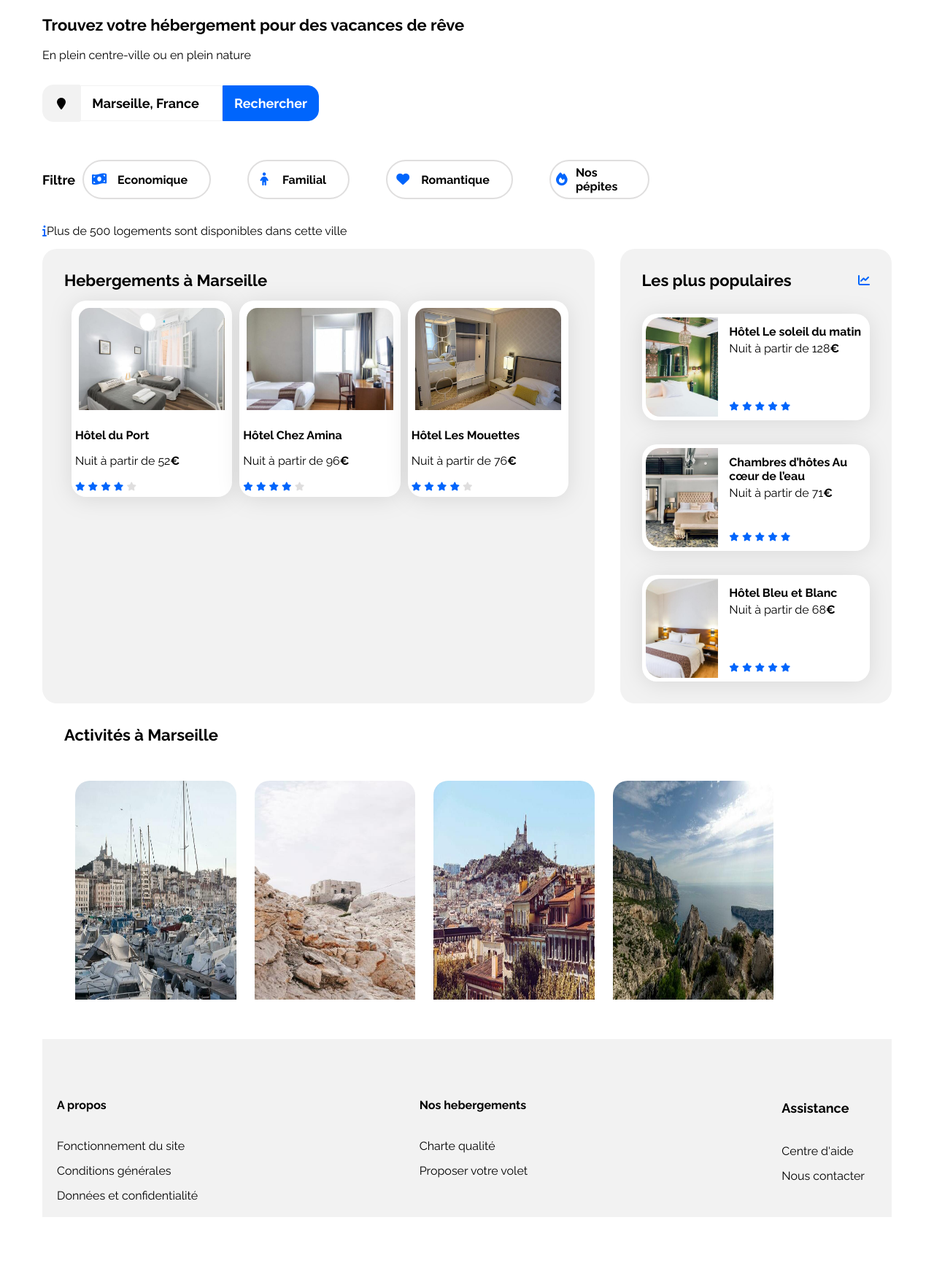
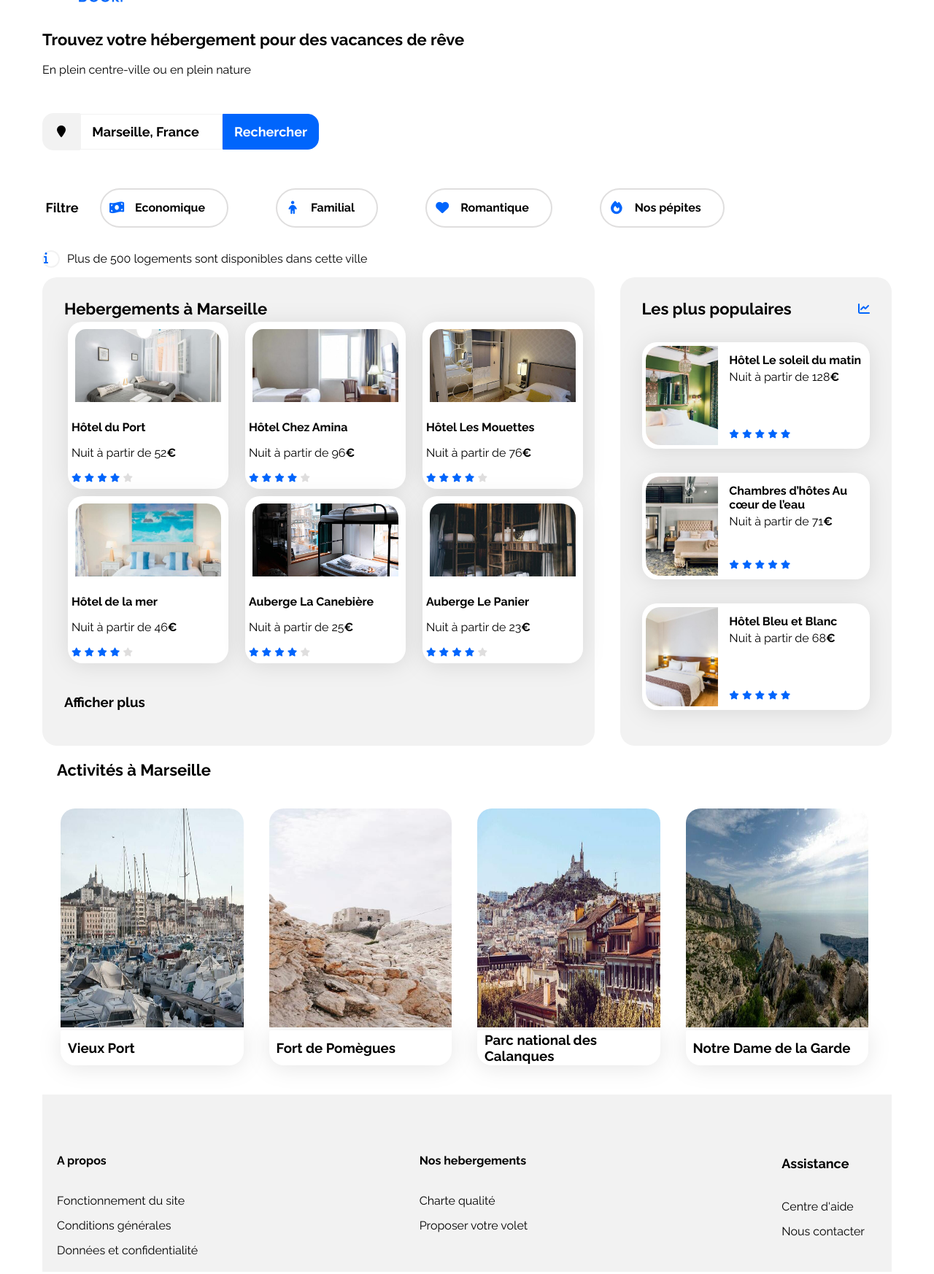
Before and after one commit to BINTOUSARR9/ProjetBooki, a plain HTML site: page index.html in a window 1280 px wide. Shown: the part 84-1830 px from the top of the page at 73% size. Before the commit the page ends 1760 px from the top, so only its background shows below. Drawn offline with Linux system fonts and the light colour scheme.

Commit message:
Version 22.05.2023

```diff
--- a/css/style.css
+++ b/css/style.css
@@ -115,9 +115,11 @@ body {
 
  /* EN TETE */
 header{
-    width: 1440px;
-    height: 79px;
-
+    width: 100%;
+    height: 49px;
+    display: flex;
+    justify-content: space-between;
+    margin-top: 30px
  }
 .logo{
     height: 19px;
@@ -125,20 +127,12 @@ header{
 }
 .menu {
     display: flex;
-    flex-direction: column;
-    align-items: center;
-    padding: 0px 50px;
+    flex-direction:row;
+    margin-top: 10px;
     gap: 68px;
-    position: absolute;
-    height: 35px;
-    right: 0px;
-    top: 0px;
+   justify-content: space-between;
 }
-ul li{
-    display: inline-block;
-    margin-left: 10px;
-    justify-content:flex-end;
-}
+
 .nav{
     text-decoration: none;
     font-size: 16px;
@@ -147,8 +141,11 @@ ul li{
     padding-top: 14px;
 }
 .nav:hover{
-    border-top: 4px solid blue;
+    border-top: 2px solid blue;
     color : var(--main-color);
+}
+.headline{
+    margin-top: 10px;
 }
  /* FIN EN TETE */
 
@@ -251,7 +248,7 @@ border: 0px;
     display: flex;
     flex-direction: row;
     align-items: center;
-    width: 758px;
+    gap: 15px;
     height: 90px;
 }
 .filtreicon{
@@ -309,7 +306,11 @@ border: 0px;
     color: #000000;
 }
 .iconbarre{
-color: #0065FC;
+    color: #0065FC;
+    border: #F2F2F2 solid 2px;
+    border-radius: 190px;
+    height: 20px;
+    width: 20px;
 }
 /* FIN BARRE DINFOS*/
 
@@ -322,21 +323,24 @@ width: 65%;
 }
 .boxcontainer{
     display:flex;
-    flex-direction: row;
+    flex-direction:row;
     align-items:center;
     padding: 5px;
-    gap: 0px;
-     width:2px;
-     padding-left: 10px;
-    margin-right: 5px;
-
+   gap: 23px;
 }
 .rectangleimg{
     box-sizing: border-box;
-    width: 210.33px;
-    height: 150px;
+    width: 210px;
+    height: 0px;
     border: 5px solid #FFFFFF;
     border-radius: 20px 20px 0px 0px;
+    object-fit: cover;
+}
+
+.img{
+    object-fit: cover;
+    height: 110px;
+    border-radius: 20px 25px 0 0;
 }
 .colorgrey{
 color: #dfdede;
@@ -358,6 +362,15 @@ color: #dfdede;
     font-size: 22px;
 }
 
+.texte1{
+text-decoration: none;
+font-weight: 700;
+font-size: 18;
+margin-left: 10px;
+color: #000000;
+
+}
+
 /* FIN SECTION HEBERGEMENT*/
 
 
@@ -368,10 +381,10 @@ color: #dfdede;
     flex-direction: row;
     align-items:center;
     padding: 5px;
-    gap: 10px;
+    gap: 30px;
 }
 .imgactivite{
-    width: 220.5px;
+    width: 250.5px;
     height: 300px;
     border-radius: 20px 20px 0px 0px;
 }
@@ -379,8 +392,8 @@ color: #dfdede;
 display: flex;
 flex-direction: column;
 align-items: flex-start;
-padding: 30px;
-gap: 30px;
+padding: 20px;
+gap: 20px;
 }
 .section-title {
     margin: 0;
@@ -390,8 +403,28 @@ gap: 30px;
         transform: scale(1.03);
       }
 
-
-
+.card1{
+    display: flex;
+    flex-direction: column;
+    justify-content: center;
+    align-items: flex-start;
+    height: 48px;
+    background: #ffffff;
+    border-radius: 3px 0px 20px 20px;
+    filter: drop-shadow(0px 3px 15px rgba(0, 0, 0, 0.1));
+}
+.texte2{
+    text-decoration: none;
+    font-weight: 700;
+    font-size: 16;
+    margin-left: 10px;
+    color: #000000;
+    text-decoration: none;
+}
+.none{
+text-decoration: none;
+}
+/* FIN SECTION ACTIVITE*/
 
 
 
--- a/index.html
+++ b/index.html
@@ -15,26 +15,23 @@
     <link rel="stylesheet" href="./css/style.css">
 </head>
 
+<div class="main-container">
+
 <body>
-    <div class="main-container">
 
         <header>
             <img src="./images/logo/Booki.png" alt="logobooki" class="logo">
               <nav class="menu">
-            <ul>
-                <li> <a class="nav" href="#sectionhebergements">Hebergements </a></li>
-                <li> <a class="nav" href="#sectionactivites">Activités</a></li>
-            </ul>
+               <a class="nav" href="#sectionhebergements">Hebergements </a>
+                <a class="nav" href="#sectionactivites">Activités</a>
             </nav>
         </header>
 
-
-
-        <section class="infogroup">
-        <header >
-            <h1 class="headline tittle1"> Trouvez votre hébergement pour des vacances de rêve</h1>
+        <section class="infogroup headline">
+            <div class="headline">
+            <h1 class="tittle1"> Trouvez votre hébergement pour des vacances de rêve</h1>
              <p>En plein centre-ville ou en plein nature</p>
-        </header>
+            </div>
     <form class="formsearchbar" action="" method="get">
              <i class="fa fa-map-marker rectangle icon" aria-hidden="true"></i>
              <input class="searchbar1" type="search" id="search" name="Rechercher" value="Marseille, France">
@@ -51,7 +48,8 @@
 
 
         <section class="infosbar">
-        <h2 class="textinfosbar"> <i class="fas fa-info iconbarre"></i>Plus de 500 logements sont disponibles dans cette ville</h2>
+            <i class=" fas fa-info iconbarre"></i>
+        <h2 class="textinfosbar">Plus de 500 logements sont disponibles dans cette ville</h2>
         </section>
 
 
@@ -59,10 +57,12 @@
 
             <div class="hebergements-and-populaires">
                 <section class="hebergements" id="sectionhebergements">
+
                     <h2 class="section-title" > Hebergements à Marseille </h2>
+
 					<div class="boxcontainer">
                         <article class="card survol">
-                            <a href="images/hebergements/fred-kleber.jpg"><img src="images/hebergements/fred-kleber.jpg" alt="Hotel du port" title="VOIR" class="rectangleimg"></a>
+                            <a href="images/hebergements/fred-kleber.jpg"><img src="images/hebergements/fred-kleber.jpg" alt="Hotel du port" title="VOIR" class="rectangleimg img"></a>
                         <div class="card-content">
                           <h3 class="card-title">Hôtel du Port</h3>
                           <p class="card-subtitle">Nuit à partir de 52<span class="euro">€</span></p>
@@ -76,9 +76,9 @@
                         </div>
                         </article>
 
-                    <div class="boxcontainer">
+
                         <article class="card survol">
-                            <a href="images/hebergements/febrian-zakaria.jpg"><img src="images/hebergements/febrian-zakaria.jpg" alt="Hotel chez amina" title="VOIR" class="rectangleimg"></a>
+                            <a href="images/hebergements/febrian-zakaria.jpg"><img src="images/hebergements/febrian-zakaria.jpg" alt="Hotel chez amina" title="VOIR" class="rectangleimg img"></a>
                         <div class="card-content">
                             <h3 class="card-title">Hôtel Chez Amina</h3>
                             <p class="card-subtitle">Nuit à partir de 96<span class="euro">€</span></p>
@@ -92,9 +92,9 @@
                         </div>
                         </article>
 
-                        <div class="boxcontainer">
+
                             <article class="card survol">
-                                <a href="images/hebergements/reisetopia.jpg"><img src="images/hebergements/reisetopia.jpg" alt="Hotel les mouettes" title="VOIR" class="rectangleimg"></a>
+                                <a href="images/hebergements/reisetopia.jpg"><img src="images/hebergements/reisetopia.jpg" alt="Hotel les mouettes" title="VOIR" class="rectangleimg img"></a>
                             <div class="card-content">
                                 <h3 class="card-title">Hôtel Les Mouettes</h3>
                                 <p class="card-subtitle">Nuit à partir de 76<span class="euro">€</span></p>
@@ -107,7 +107,55 @@
                                 <i class="fa-xs fa-solid fa-star colorgrey" aria-hidden="true"></i>
                             </div>
                             </article>
-                    </div>
+                       </div>
+
+                        <div class="boxcontainer">
+                            <article class="card survol">
+                                <a href="images/hebergements/annie-spratt.jpg"><img src="images/hebergements/annie-spratt.jpg" alt="Hotel de la mer" title="VOIR" class="rectangleimg img"></a>
+                            <div class="card-content">
+                                <h3 class="card-title">Hôtel de la mer</h3>
+                                <p class="card-subtitle">Nuit à partir de 46<span class="euro">€</span></p>
+                            </div>
+                            <div class="card-rating">
+                                <i class="fa-xs fa-solid fa-star" aria-hidden="true"></i>
+                                <i class="fa-xs fa-solid fa-star" aria-hidden="true"></i>
+                                <i class="fa-xs fa-solid fa-star" aria-hidden="true"></i>
+                                <i class="fa-xs fa-solid fa-star" aria-hidden="true"></i>
+                                <i class="fa-xs fa-solid fa-star colorgrey" aria-hidden="true"></i>
+                            </div>
+                            </article>
+
+                            <article class="card survol">
+                                <a href="images/hebergements/marcus-loke.jpg"><img src="images/hebergements/marcus-loke.jpg" alt="Auberge la Canebière" title="VOIR" class="rectangleimg img"></a>
+                            <div class="card-content">
+                                <h3 class="card-title">Auberge La Canebière </h3>
+                                <p class="card-subtitle">Nuit à partir de 25<span class="euro">€</span></p>
+                            </div>
+                            <div class="card-rating">
+                                <i class="fa-xs fa-solid fa-star" aria-hidden="true"></i>
+                                <i class="fa-xs fa-solid fa-star" aria-hidden="true"></i>
+                                <i class="fa-xs fa-solid fa-star" aria-hidden="true"></i>
+                                <i class="fa-xs fa-solid fa-star" aria-hidden="true"></i>
+                                <i class="fa-xs fa-solid fa-star colorgrey" aria-hidden="true"></i>
+                            </div>
+                            </article>
+                               <article class="card survol">
+                                <a href="images/hebergements/nicate-lee.jpg"><img src="images/hebergements/nicate-lee.jpg" alt="Auberge le Panier" title="VOIR" class="rectangleimg img"></a>
+                            <div class="card-content">
+                                <h3 class="card-title">Auberge Le Panier</h3>
+                                <p class="card-subtitle">Nuit à partir de 23<span class="euro">€</span></p>
+                            </div>
+                            <div class="card-rating">
+                                <i class="fa-xs fa-solid fa-star" aria-hidden="true"></i>
+                                <i class="fa-xs fa-solid fa-star" aria-hidden="true"></i>
+                                <i class="fa-xs fa-solid fa-star" aria-hidden="true"></i>
+                                <i class="fa-xs fa-solid fa-star" aria-hidden="true"></i>
+                                <i class="fa-xs fa-solid fa-star colorgrey" aria-hidden="true"></i>
+                            </div>
+                            </article>
+                        </div>
+                        <a class="texte1" href="#"><h3>Afficher plus </h3></a>
+
                 </section>
 
                 <section class="populaires">
@@ -175,21 +223,30 @@
             <section class="activitemarseille" id="sectionactivites">
               <h2 class="section-title"> Activités à Marseille</h2>
               <div class="boxcontainer2">
-                <a class="boxactivites" href="#"></a>
-               <a href="#"><img src="./images/activites/reno-laithienne.jpg" alt="activite marseille" class="imgactivite survol"></a>
+                <article>
+                <a href="#"><img src="./images/activites/reno-laithienne.jpg" alt="activite marseille" class="imgactivite survol"></a>
+                <a href="#"class="card1 none survol"><h3 class="texte2">Vieux Port</h3></a>
+            </article>
 
                 <div class="boxcontainer2">
-                  <a class="boxactivites" href="#"></a>
+                    <article>
                   <a href="#"><img src="./images/activites/paul-hermann.jpg" alt="activite marseille" class="imgactivite survol " ></a>
+                  <a href="#"class="card1 none survol"><h3 class="texte2">Fort de Pomègues</h3></a>
+                </article>
+
 
                 <div class="boxcontainer2">
-                    <a class="boxactivites" href="#"></a>
+                 <article>
                     <a href="#"><img src="./images/activites/florian-wehde.jpg" alt="activite marseille" class="imgactivite survol " ></a>
+                    <a href="#"class="card1 none survol"><h3 class="texte2">Parc national des Calanques</h3></a>
+                </article>
 
-                    <div class="boxcontainer2">
-                        <a class="boxactivites" href="#"></a>
+
+            <div class="boxcontainer2">
+                  <article>
                         <a href="#">   <img src="./images/activites/kilyan-sockalingum.jpg" alt="activite marseille" class="imgactivite survol" ></a>
-
+                        <a href="#"class="card1 none survol"><h3 class="texte2">Notre Dame de la Garde</h3></a>
+                    </article>
             </div>
             </section>
         </main>
@@ -220,7 +277,6 @@
           </div>
         </section>
     </footer>
-
 </body>
 
 </html>
```
